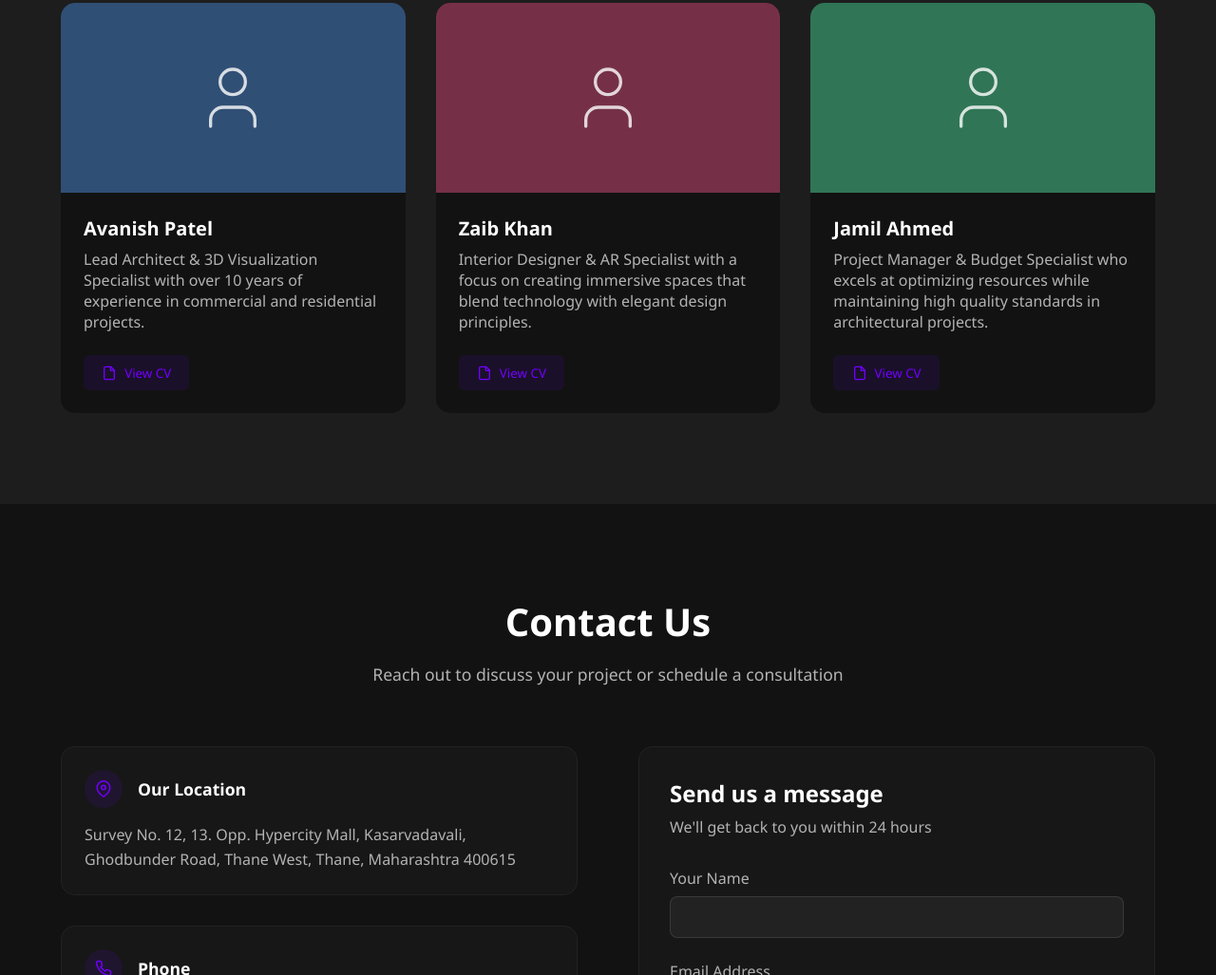
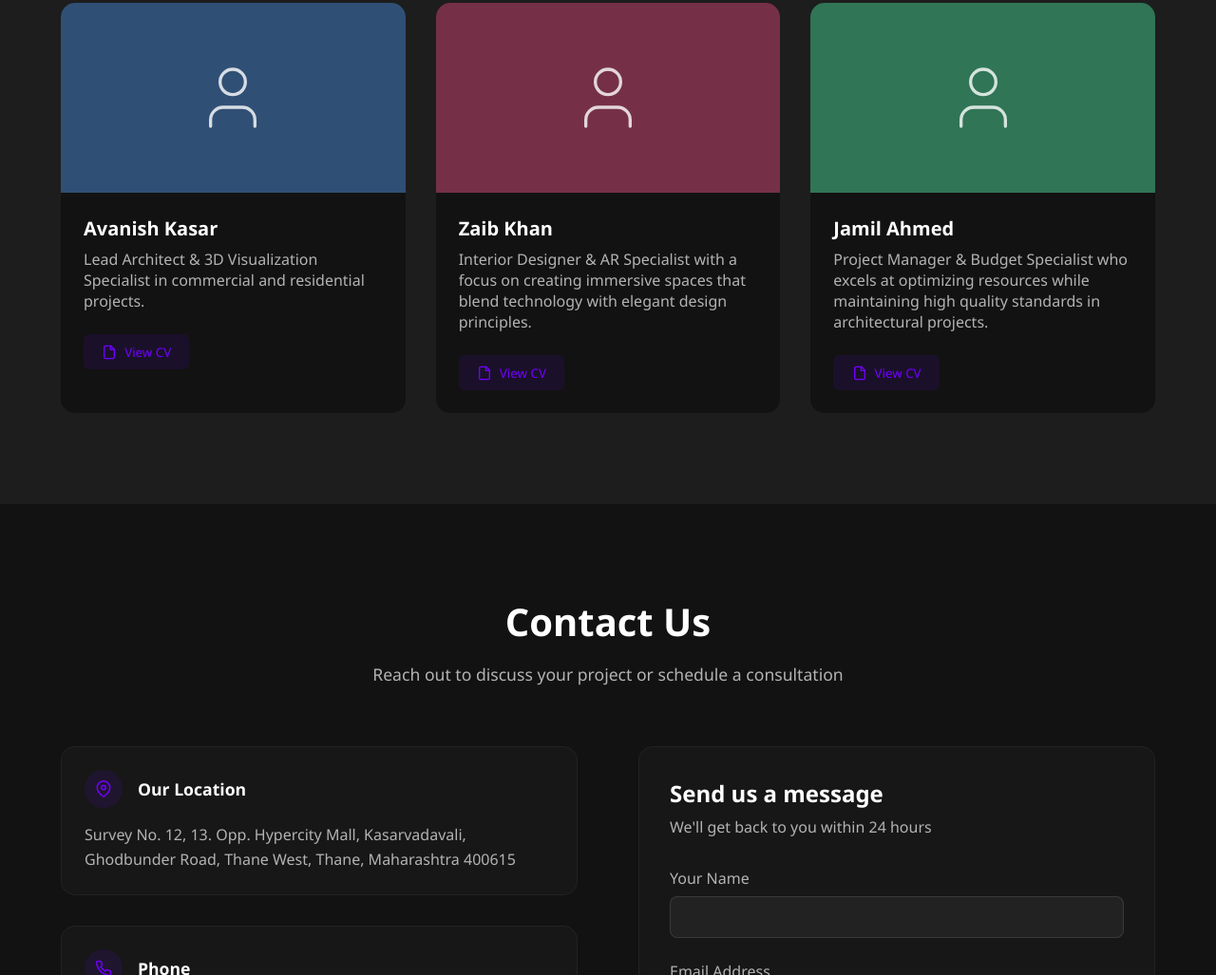
Before and after one commit to avanishkasar/ARchitect-Website, a plain HTML site: page WEB_3.0.html in a window 1280 px wide. Shown: the part 4547-5574 px from the top of the page at 95% size. Drawn offline with Linux system fonts and the light colour scheme.

Commit message:
Update WEB_3.0.html

```diff
--- a/WEB_3.0.html
+++ b/WEB_3.0.html
@@ -1758,8 +1758,8 @@
                     </svg>
                 </div>
                 <div class="portfolio-item-content">
-                    <h3 class="portfolio-item-title">Avanish Patel</h3>
-                    <p class="portfolio-item-description">Lead Architect & 3D Visualization Specialist with over 10 years of experience in commercial and residential projects.</p>
+                    <h3 class="portfolio-item-title">Avanish Kasar</h3>
+                    <p class="portfolio-item-description">Lead Architect & 3D Visualization Specialist in commercial and residential projects.</p>
                     <div class="portfolio-item-buttons">
                         <button class="portfolio-button" id="viewAvanishCV">
                             <svg xmlns="http://www.w3.org/2000/svg" width="16" height="16" viewBox="0 0 24 24" fill="none" stroke="currentColor" stroke-width="2" stroke-linecap="round" stroke-linejoin="round">
@@ -2181,7 +2181,7 @@
             if (viewAvanishCV) {
                 viewAvanishCV.addEventListener('click', function() {
                     // This would normally open a CV file or modal
-                    alert('CV functionality would open Avanish Patel\'s CV');
+                    alert('CV functionality would open Avanish Kasar\'s CV');
                 });
             }
         }
```
